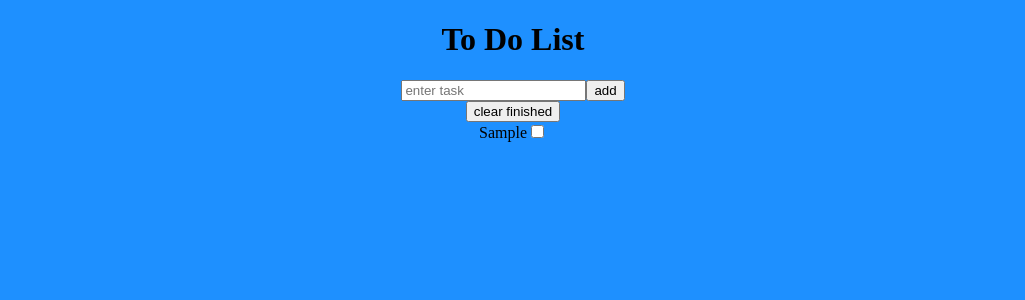
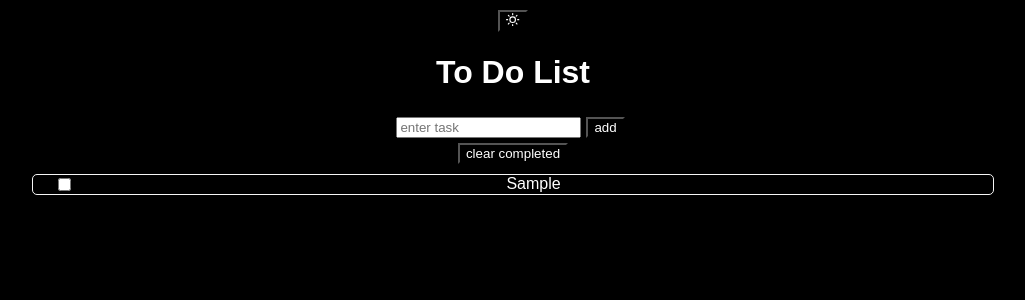
Before and after one commit to AlexanderOlivares/react-todolist, a React (Create React App) app: page / in a window 1280 px wide. Both pictures are taken after typing "Sample" into the empty fields and a click on the button "add". Shown: the top 300 px of the page, without its empty margins (127-1152 px from the left). Built offline with nearby package versions, Linux system fonts and the light colour scheme.

Commit message:
night mode icons/toggle

```diff
--- a/package.json
+++ b/package.json
@@ -8,6 +8,7 @@
     "@testing-library/user-event": "^12.6.3",
     "react": "^17.0.1",
     "react-dom": "^17.0.1",
+    "react-icons": "^4.2.0",
     "react-scripts": "4.0.2",
     "styled-components": "^5.2.1",
     "uuid": "^8.3.2",
--- /dev/null
+++ b/src/GlobalStyle.js
@@ -0,0 +1,20 @@
+import { createGlobalStyle } from "styled-components";
+
+export const GlobalStyle = createGlobalStyle`
+  html, body {
+    box-sizing: border-box;
+    margin: 0 auto;
+    padding: 0;
+    height: 100%;
+    margin: 0;
+    font-family: "Arial";
+    text-align: center;
+    background: ${props => props.theme.background};
+    color: ${props => props.theme.color};
+  }
+
+  button {
+    background: ${props => props.theme.background};
+    color: ${props => props.theme.color};
+  }
+`;
--- a/src/components/App.js
+++ b/src/components/App.js
@@ -1,19 +1,25 @@
 import React, { useState, useEffect } from "react";
-import "../index.css";
 import ToDoList from "./ToDoList";
 import ToDoForm from "./ToDoForm";
 import { v4 as uuidv4 } from "uuid";
+import { ThemeProvider } from "styled-components";
+import { lightTheme, darkTheme } from "../theme";
+import { GlobalStyle } from "../GlobalStyle";
+import { FiSun } from "react-icons/fi";
+import { HiOutlineMoon } from "react-icons/hi";
 
 const LOCAL_STORAGE_KEY = "todo-list-todos";
 
 export default function App() {
   const [list, setList] = useState([]);
+  const [theme, setTheme] = useState(darkTheme);
 
   function addTask(input) {
     let listCopy = [...list];
     listCopy = [...listCopy, { id: uuidv4(), task: input, complete: false }];
     setList(listCopy);
   }
+
   useEffect(() => {
     const storedList = JSON.parse(localStorage.getItem(LOCAL_STORAGE_KEY));
     if (storedList) {
@@ -37,14 +43,26 @@ export default function App() {
     const keepUnchecked = listCopy.filter(item => !item.complete);
     setList(keepUnchecked);
   }
+
+  function handleThemeToggle() {
+    let updatedTheme = theme.background === "black" ? lightTheme : darkTheme;
+    setTheme(updatedTheme);
+  }
+
   return (
-    <div>
-      <h1>To Do List</h1>
-      <ToDoForm addTask={addTask} />
-      <div>
-        <button onClick={clearFinished}>clear finished</button>
-      </div>
-      <ToDoList list={list} toggleChecked={toggleChecked} />
-    </div>
+    <>
+      <GlobalStyle theme={theme} />
+      <ThemeProvider theme={theme}>
+        <button onClick={handleThemeToggle} style={{ marginTop: 10 }}>
+          {theme === lightTheme ? <HiOutlineMoon /> : <FiSun />}
+        </button>
+        <h1>To Do List</h1>
+        <ToDoForm addTask={addTask} />
+        <div>
+          <button onClick={clearFinished}>clear completed</button>
+        </div>
+        <ToDoList list={list} toggleChecked={toggleChecked} />
+      </ThemeProvider>
+    </>
   );
 }
--- a/src/components/ToDo.js
+++ b/src/components/ToDo.js
@@ -1,19 +1,36 @@
 import React from "react";
+import styled from "styled-components";
+
+const TodoStyle = styled.div`
+  border: 1px solid whitesmoke;
+  border-radius: 5px;
+  margin: 0 auto;
+  margin-top: 5px;
+  max-width: 75%;
+  text-align: center;
+  overflow: scroll;
+`;
+
+const StyledInput = styled.input`
+  float: left;
+  margin-left: 25px;
+`;
 
 export default function ToDo({ id, task, complete, toggleChecked }) {
   function handleChange(e) {
     toggleChecked(id);
   }
-  //console.log(complete);
 
   return (
-    <>
-      <div>
-        <label>
-          {task}
-          <input type="checkbox" checked={complete} onChange={handleChange} />
-        </label>
-      </div>
-    </>
+    <TodoStyle>
+      <label>
+        <StyledInput
+          type="checkbox"
+          checked={complete}
+          onChange={handleChange}
+        />
+        {task}
+      </label>
+    </TodoStyle>
   );
 }
--- a/src/components/ToDoForm.js
+++ b/src/components/ToDoForm.js
@@ -22,7 +22,7 @@ export default function ToDoForm({ addTask }) {
           type="text"
           placeholder="enter task"
         ></input>
-        <button>add</button>
+        <button style={{ margin: 5 }}>add</button>
       </form>
     </>
   );
--- a/src/components/TodoList.js
+++ b/src/components/TodoList.js
@@ -16,7 +16,7 @@ export default function TodoList({ list, toggleChecked }) {
     );
   });
 
-  return <div>{updatedList}</div>;
+  return <div style={{ paddingTop: 5 }}>{updatedList}</div>;
 }
 /*
 
--- a/src/index.css
+++ /dev/null
@@ -1,11 +0,0 @@
-body {
-  background-color: dodgerblue;
-  text-align: center;
-}
-.strike {
-  text-decoration: line-through;
-}
-
-.todo {
-  cursor: pointer;
-}
--- /dev/null
+++ b/src/theme.js
@@ -0,0 +1,9 @@
+export const darkTheme = {
+  background: "black",
+  color: "#fff",
+};
+
+export const lightTheme = {
+  background: "#fff",
+  color: "black",
+};
```
Also changed, not shown: 1 other file (tests, documents, lock files or other folders).
